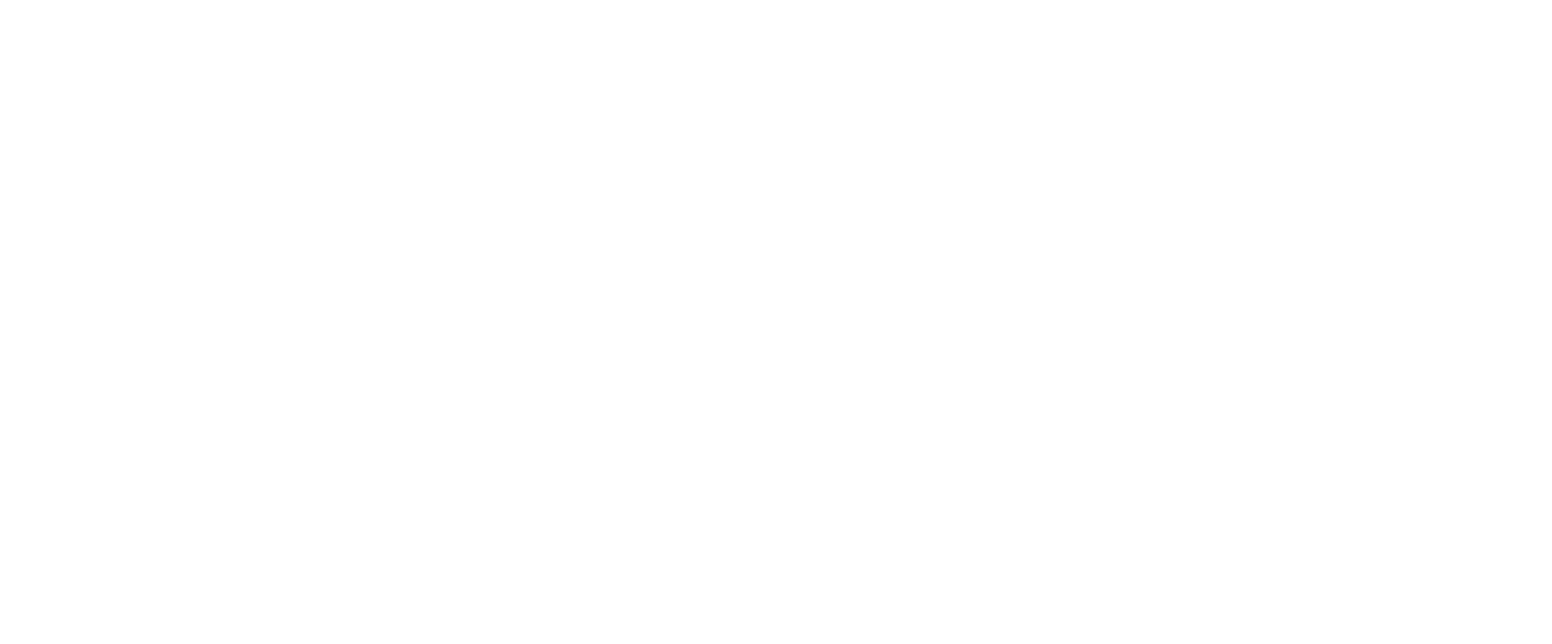
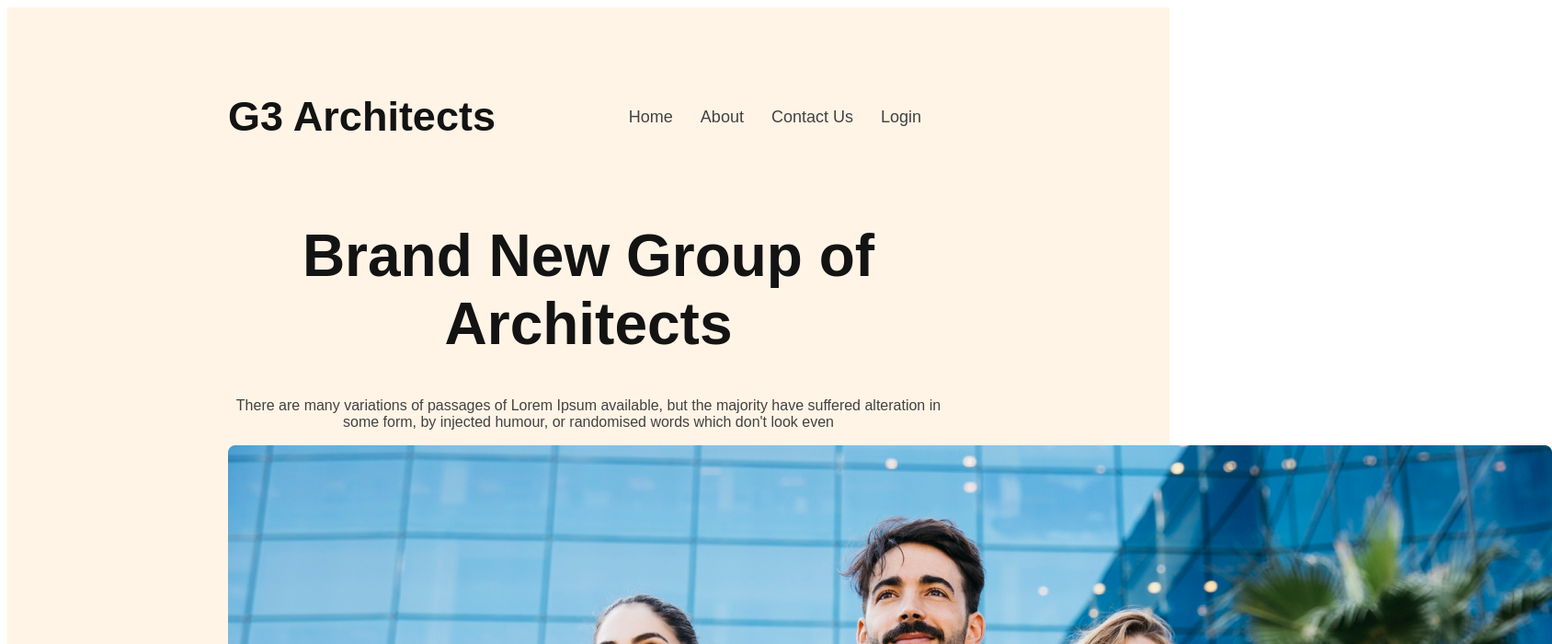
Before and after one commit to Rabbil29/g3-architect-website, a plain HTML site: page index.html in a window 1280 px wide. Shown: the top 700 px of the page at 92% size, 1688 px wide, since content can reach past the window. Drawn offline with Linux system fonts and the light colour scheme.

Commit message:
content added

```diff
--- a/index.html
+++ b/index.html
@@ -4,9 +4,29 @@
     <meta charset="UTF-8">
     <meta name="viewport" content="width=device-width, initial-scale=1.0">
     <title>G3 Architects</title>
+
     <link rel="stylesheet" href="styles/architect.css">
 </head>
 <body>
-
+    <header>
+       <nav>
+        <h3 class="nav-title">G3 Architects</h3>
+        <ul>
+            <li><a href="">Home</a></li>
+            <li><a href="">About</a></li>
+            <li><a href="">Contact Us</a></li>
+            <li><a href="">Login</a></li>
+        </ul>
+       </nav>
+       <div class="banner">
+       <div class="banner-content">
+        <h1 class="banner-title">Brand New Group of Architects</h1>
+        <p class="banner-description">There are many variations of passages of Lorem Ipsum available, but the majority have suffered alteration in some form, by injected humour, or randomised words which don't look even</p>
+       </div>
+        <img src="images/banner.png" alt="">
+       </div>
+    </header>
+    <main></main>
+    <footer></footer>
 </body>
 </html>
--- a/styles/architect.css
+++ b/styles/architect.css
@@ -0,0 +1,56 @@
+/* work sans font from google fonts */
+@import url('https://fonts.googleapis.com/css2?family=Work+Sans:ital,wght@0,100..900;1,100..900&display=swap');
+/* shared styles */
+*{
+    font-family: sans-serif;
+}
+/* header styles */
+header{
+    background-color: rgba(255, 144, 14, 0.10);
+    padding: 48px 240px;
+
+}
+nav{
+    display: flex;
+    justify-content: space-between;
+    align-items: center;
+}
+nav > ul{
+    display: flex;
+
+}
+nav li{
+    list-style: none;
+    margin-right: 30px;
+    font-size: 18px;
+    font-weight: 500;
+
+}
+nav li a {
+    text-decoration: none;
+    color: #424242;
+}
+
+.nav-title{
+    font-size: 45px;
+    font-weight: 700;
+    color: #131313;
+
+}
+/* banner styles */
+.banner-content{
+    margin: 0 auto;
+    max-width: 860px;
+    text-align: center;z
+}
+.banner-title{
+    font-size: 64px;
+    font-weight: 700;
+    color: #131313;
+
+}
+.banner-description{
+    font-size: 16px;
+    font-weight: 700px;
+    color: #424242;
+}
```
